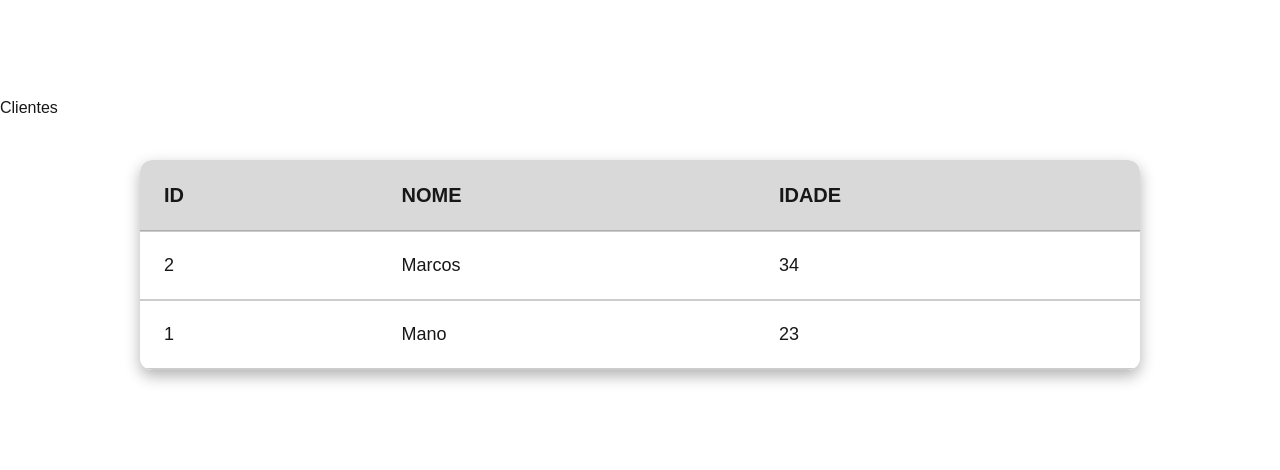
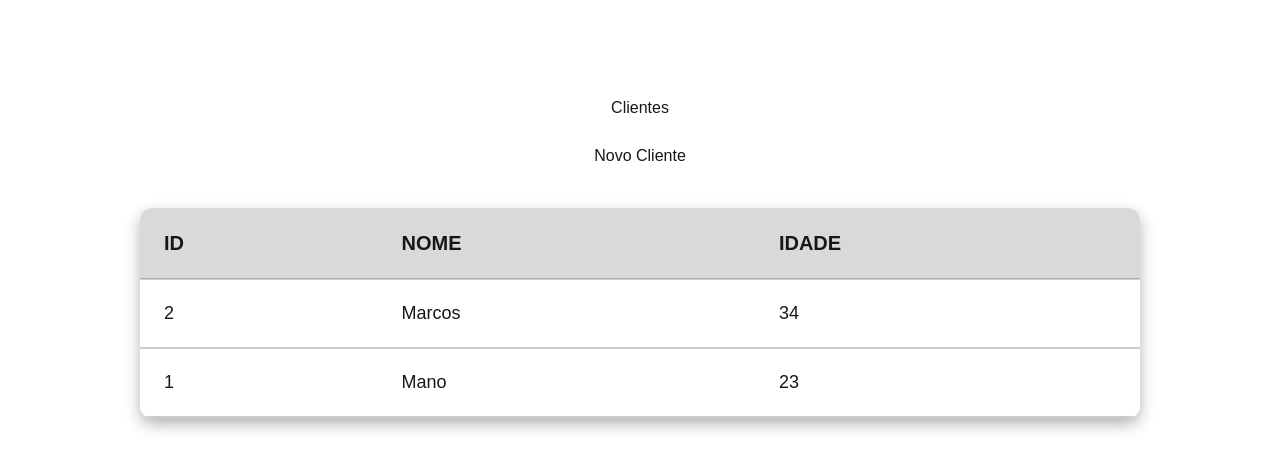
Before and after one commit to juancoutinhoflooxmongagua/Next-Register, a Next.js app: page / in a window 1280 px wide. Shown: the top 470 px of the page. Built offline with nearby package versions, Linux system fonts and the light colour scheme.

Commit message:
feat: import and add button for page

```diff
--- /dev/null
+++ b/src/components/Button.jsx
@@ -0,0 +1,7 @@
+export default function Button(props){
+    return (
+        <button>
+            {props.children}
+        </button>
+    )
+}
--- a/src/pages/app.jsx
+++ b/src/pages/app.jsx
@@ -1,6 +1,7 @@
 import Layout from "@/components/Layout";
 import Table from "@/components/Table";
 import Client from "../core/Client";
+import Button from "@/components/Button";
 
 export default function Home() {
   const clientes = [
@@ -11,10 +12,14 @@ export default function Home() {
   return (
     <div>
       <br /><br /><br /><br />
+      <center>
       <Layout title="Clientes" />
+      <br></br>
+      <Button>Novo Cliente</Button>
       <div className="p-6">
         <Table clients={clientes} />
       </div>
+      </center>
     </div>
   );
 }
--- a/src/pages/index.jsx
+++ b/src/pages/index.jsx
@@ -2,7 +2,7 @@ import App from "./app.jsx";
 
 export default function Home() {
   return (
-    <div className="grid grid-rows-[20px_1fr_20px] items-center justify-items-center min-h-screen p-8 pb-20 gap-16 sm:p-20 font-[family-name:var(--font-geist-sans)]">
+    <div>
       <App></App>
     </div>
   );
```
